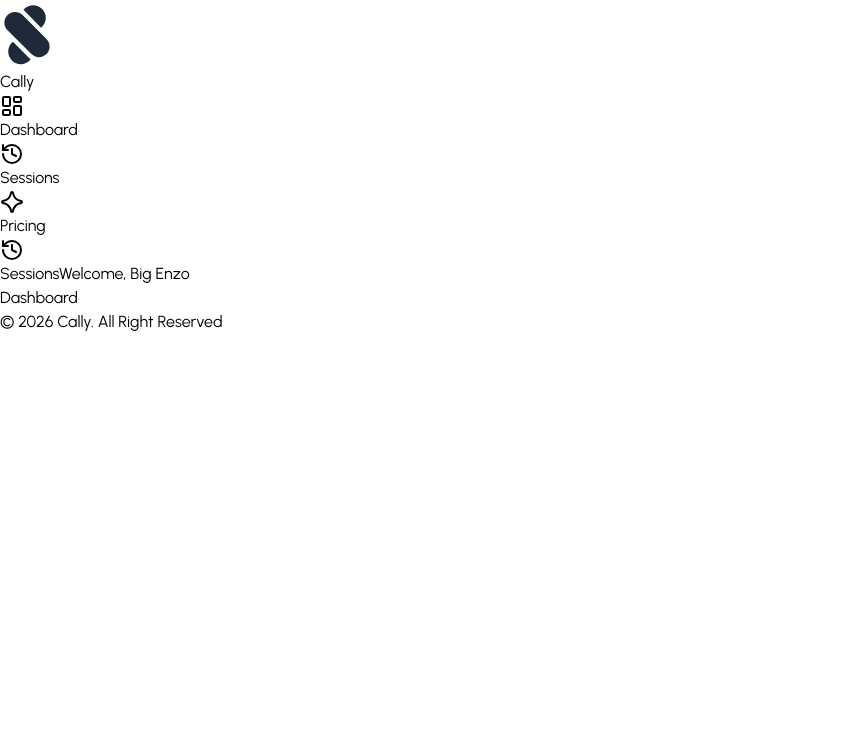
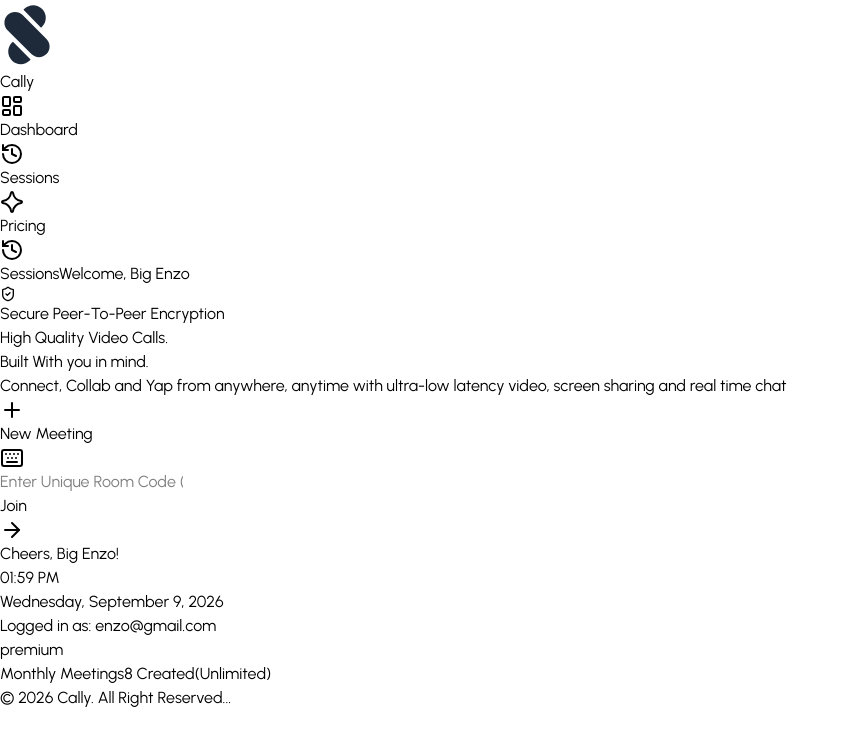
Before and after one commit to ReelMei/Cally, a React (Vite) app in the folder client/: page /dashboard in a window 1280 px wide. Shown: the top 746 px of the page, without its empty margins (0-849 px from the left). Built offline with nearby package versions, Linux system fonts and the light colour scheme.

Commit message:
created dashboard

```diff
--- a/client/src/Components/Footer.jsx
+++ b/client/src/Components/Footer.jsx
@@ -2,8 +2,8 @@
 
 const Footer = () => {
   return (
-    <div className='w-full max-w-385 mx-auto bg-white/10 backdrop-blur xl:rounded-t-xl px-6 py-4 text-center'>
-      <p className='text-xs font-medium'>© 2026 Cally. All Right Reserved</p>
+    <div className='w-full max-w-385 mx-auto bg-white/90 backdrop-blur xl:rounded-t-xl px-6 py-4 text-center'>
+      <p className='text-xs font-bold text-black'>© 2026 Cally. All Right Reserved...</p>
     </div>
   )
 }
--- a/client/src/Components/ProtectedLayout.jsx
+++ b/client/src/Components/ProtectedLayout.jsx
@@ -5,7 +5,7 @@
 
 const ProtectedLayout = () => {
   return (
-    <div className="h-screen overflow-y-scroll bg-slate-50 text-slate-500 flex flex-col font-sans bg-[url('/layout_bg.png')] bg-cover bg-no-repeat">
+    <div className="h-screen overflow-y-scroll bg-slate-50 text-slate-500 flex flex-col font-sans bg-[url('/mylogin_bg.jpg')] bg-cover bg-no-repeat">
       <Navbar />
       <Outlet />
       <Footer />
--- a/client/src/Pages/Dashboard.jsx
+++ b/client/src/Pages/Dashboard.jsx
@@ -1,9 +1,152 @@
-import React from 'react'
+import { ArrowRight, Keyboard, Plus, ShieldCheck } from 'lucide-react'
+import React, { useEffect, useState } from 'react'
+import { dummyStats, dummyUser } from '../assets/asset'
+import { useNavigate } from 'react-router-dom';
+import toast from 'react-hot-toast';
 
 const Dashboard = () => {
+
+  const user = dummyUser;
+  const userName = user.fullName;
+  const userEmail = user.primaryEmailAddress.emailAddress
+  const navigate = useNavigate()
+  const [isCreating, setIsCreating] = useState(false)
+  const [currentTime, setCurrentTime] = useState(new Date())
+  const stats = dummyStats
+
+   const [joinId, setJoinId] = useState("")
+
+
+  useEffect(() => {
+    const timer = setInterval(() => setCurrentTime(new Date()), 1000)
+    return ()=> clearInterval(timer)
+  }, [])
+
+    const handleCreateMeeting = () => {
+      setIsCreating(true)
+      const chars = "abdcefghijklmnopqrestuvwxyz1234567890"
+      const seg = () => Array.from({length: 3}, ()=> chars[Math.floor(Math.random() * chars.length)]).join("");
+      const newMeetingId = `${seg()}-${seg()}-${seg()}`;
+
+      setTimeout(() => {
+        setIsCreating(false)
+        toast.success("Room Created!")
+        navigate(`/meeting/${newMeetingId}`)
+      }, 400)
+    }
+
+     const handleJoinMeeting = (e) => {
+      e.preventDefault();
+      const cleanId = joinId.trim();
+
+      if (!cleanId){
+        toast.error("Enter a Valid Room ID");
+        return;
+      }
+
+      navigate(`/meeting/${cleanId}`)
+    }
+
+
   return (
-    <div>
-      <h1> Dashboard</h1>
+    <div className='flex-1 max-w-7xl w-full mx-auto p-6 md:p-12 flex flex-col justify-center'>
+       <div className='grid grid-cols-1 lg:grid-cols-12 gap-12 items-center'>
+          {/* Left */}
+          <div className='lg:leading col-span-7 space-y-8'>
+
+            <div className='spacey-3'>
+               <div className='inline-flex gap-2 px-3.5 pr-6 py-2 rounded-full bg-white/10 text-xs font-medium'>
+                <ShieldCheck size={16}/> <span className='text-black'>Secure Peer-To-Peer Encryption</span>
+
+               </div>
+               <h1 className='text-4xl sm:text-5xl text-slate-800 leading-tight font-bold pt-3'>
+                High Quality Video Calls. <br />
+                 <span className='text-primary'>Built With you in mind.</span>
+               </h1>
+               <p className='text-slate-900 text-base sm:text-lg max-w-xl  leading-relaxed'>
+                Connect, Collab and Yap from anywhere, anytime with ultra-low latency video, screen sharing and real time chat
+               </p>
+
+               <div className='flex flex-col sm:flex-row items-stretch sm:items-center gap-4 pt-2'>
+                <button
+                onClick={handleCreateMeeting}
+                disabled = {isCreating}
+                className='bg-primary hover:bg-primary-hover text-white font-medium px-6 py-3.5 rounded-full shadow-md shadow-primary/20 flex items-center justify-center gap-2.5 transition-all cursor-pointer disabled:opacity-50'>
+                  <Plus className='w-5 h-5'/>
+                  <span>{isCreating ? "Hold Up, Creating" : "New Meeting"}</span>
+                </button>
+
+                <form onSubmit={handleJoinMeeting} className='flex-1 flex items-center gap-2'>
+                   <div className='flex-1 relative'>
+                     <Keyboard className='w-5  h-5 text-primary/90 absolute left-4 top-1/2 -translate-y-1/2'/>
+
+                     <input type="text" placeholder='Enter Unique Room Code (e.g. abc-def-ghi)' value={joinId} onChange={(e)=>setJoinId(e.target.value)} className='w-full bg-white/75 border border-primary-border/80 focus:border-primary/60 focus:ring-1 focus:ring-primary/60 rounded-full pl-12 pr-4 py-3.5 text-sm text-slate-800 placeholder-slate-400 outline-none transition-all'/>
+                   </div>
+
+                   <button
+                   className='bg-blue-500 hover:bg-slate-800 disabled:opacity-40 disabled:hover:bg-red-500 text-white font-medium px-6 py-3.5 rounded-full transition-all flex items-center justify-center cursor-pointer shadow-xs'
+                   disabled={!joinId.trim()}
+                   type='submit'>
+                      <span>Join</span>
+                      <ArrowRight className='w-4 h-4 ml-1.5'/>
+                   </button>
+
+
+                </form>
+
+               </div>
+            </div>
+
+          </div>
+
+
+           {/* Right */}
+           <div className='lg:col-span-5 flex flex-col items-center justify-center space-y-4'>
+
+            <div className='w-full bg-white/25 backdrop-blur rounded-4xl p-8 border border-slate-200 text-center space-y-6 relative overflow-hidden'>
+               <div className='space-y-1'>
+                  <p className='mb-5 text-xl text-left text-black'>Cheers, <span className='font-medium text-blue-800'>{userName}!</span></p>
+
+                  <h2 className='text-3xl xl:text-7xl my-4 text-black tracking-wide'>
+                    {currentTime.toLocaleTimeString([], {hour: "2-digit", minute: "2-digit"})}
+                  </h2>
+
+                  <p className='font-medium text-primary tracking-wider'>
+                     {currentTime.toLocaleDateString(undefined, {
+                      weekday: "long",
+                      month: "long",
+                      day: "numeric",
+                      year: "numeric"
+                     })}
+                  </p>
+
+               </div>
+
+               <div className='pt-4 border-t border-white/30 text-sm text-slate-600'>
+                  <div className='flex items-center justify-between py-6 px-4'>
+                    <p>Logged in as: <span>{userEmail}</span></p>
+                    <span className={`px-4 py-1 rounded-full font-semibold text-xs uppercase ${stats?.plan === "premium" ? "bg-blue-700 text-white" : "text-slate-800"}`}>
+                      {stats?.plan || "Free"}
+                    </span>
+
+                  </div>
+
+                  {stats && (
+                    <div className='w-full bg-white/50 rounded-2xl px-5 py-4 border border-slate-100'>
+                      <div className='flex items-center justify-between text-sm'>
+                        <span>Monthly Meetings</span>
+                        <span className='text-xs text-slate-600 font-mono'>
+                          {stats.monthlyLimit ? `${stats.monthlyCount} / ${stats.monthlyLimit} used` : `${stats.monthlyCount} Created(Unlimited)`}
+                        </span>
+                      </div>
+                    </div>
+                  )}
+
+               </div>
+
+            </div>
+           </div>
+       </div>
     </div>
   )
 }
--- a/client/src/Pages/MeetingRoom.jsx
+++ b/client/src/Pages/MeetingRoom.jsx
@@ -3,7 +3,7 @@
 const MeetingRoom = () => {
   return (
     <div>
-      <h1>MeetingRoom</h1>
+      <h1 className='text-2xl text-amber-700 font-bold'>Coming Soon...</h1>
     </div>
   )
 }
--- a/client/src/assets/asset.js
+++ b/client/src/assets/asset.js
@@ -7,7 +7,7 @@
     lastName: "Enzo",
     name: "Big Enzo",
     primaryEmailAddress: {
-        emailAddress: "alex.rivera@example.com",
+        emailAddress: "enzo@gmail.com",
     },
     imageUrl: "https://images.unsplash.com/photo-1534528741775-53994a69daeb?w=150&auto=format&fit=crop&q=80",
 };
@@ -31,13 +31,13 @@
         endedAt: "2026-08-14T10:45:00.000Z",
         host: {
             id: "user_mock_001",
-            name: "Alex Rivera",
+            name: "Big Enzo",
             email: "alex.rivera@example.com",
         },
         participants: [
             {
-                user: { id: "user_mock_001", email: "alex.rivera@example.com" },
-                name: "Alex Rivera",
+                user: { id: "user_mock_001", email: "Abdulsamad@gmail.com" },
+                name: "Abdlsamad",
                 joinedAt: "2026-08-14T09:30:00.000Z",
                 leftAt: "2026-08-14T10:45:00.000Z",
             },
@@ -64,7 +64,7 @@
             {
                 id: "m1",
                 senderId: "user_mock_001",
-                senderName: "Alex Rivera",
+                senderName: "Big Enzo",
                 text: "Welcome everyone! Let's kick off with the Q3 milestone updates.",
                 timestamp: "2026-08-14T09:31:00.000Z",
             },
@@ -112,7 +112,7 @@
             },
             {
                 user: { id: "user_mock_001", email: "alex.rivera@example.com" },
-                name: "Alex Rivera",
+                name: "Big Enzo",
                 joinedAt: "2026-08-14T14:16:30.000Z",
                 leftAt: null,
             },
```
